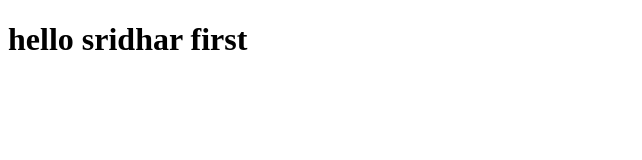
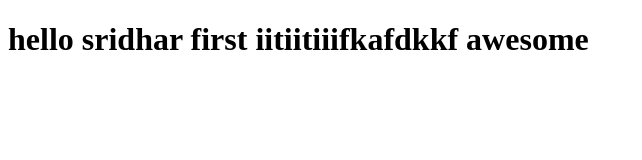
Before and after one commit to mallinarra/testhtml, a plain HTML site: page site/index.html in a window 1280 px wide. Shown: the whole page, without its empty margins (0-642 px from the left). Drawn offline with Linux system fonts and the light colour scheme.

Commit message:
second change

```diff
--- a/site/index.html
+++ b/site/index.html
@@ -4,6 +4,6 @@
 	<title> hello sridhar</title>
 </head>
 <body>
-<h1> hello sridhar first</h1>
+<h1> hello sridhar first iitiitiiifkafdkkf awesome</h1>
 </body>
 </html>
```
